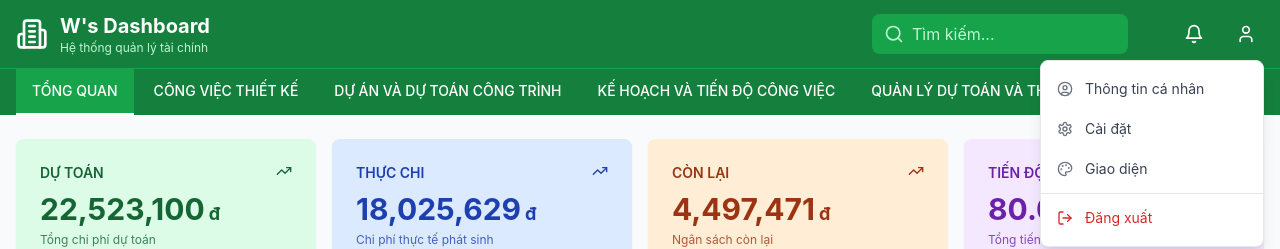
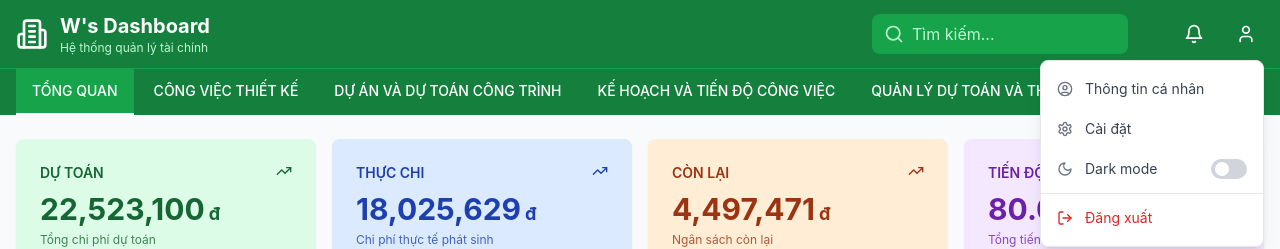
Before and after one commit to JasonT17/Vibe-Coding-Chilling-, a React (Vite) app: page / in a window 1280 px wide. Both pictures are taken after a click on the button 1246 px from the left and 34 px from the top of the page. Shown: the top 249 px of the page. Built offline with nearby package versions, Linux system fonts and the light colour scheme.

Commit message:
feat: Change Giao dien to Dark mode with toggle switch

```diff
--- a/src/components/Header.jsx
+++ b/src/components/Header.jsx
@@ -1,8 +1,9 @@
 import { useState, useRef, useEffect } from 'react';
-import { Building2, Search, Bell, User, UserCircle, Settings, Palette, LogOut } from 'lucide-react';
+import { Building2, Search, Bell, User, UserCircle, Settings, Moon, LogOut } from 'lucide-react';
 
 const Header = () => {
   const [showUserMenu, setShowUserMenu] = useState(false);
+  const [darkMode, setDarkMode] = useState(false);
   const userMenuRef = useRef(null);
 
   const navItems = [
@@ -82,13 +83,28 @@ const Header = () => {
                     <span>Cài đặt</span>
                   </button>
 
-                  <button
-                    onClick={() => setShowUserMenu(false)}
-                    className="w-full px-4 py-2.5 text-left text-sm text-gray-700 hover:bg-gray-100 flex items-center space-x-3 transition-colors"
-                  >
-                    <Palette className="h-4 w-4 text-gray-500" />
-                    <span>Giao diện</span>
-                  </button>
+                  <div className="w-full px-4 py-2.5 text-sm text-gray-700 hover:bg-gray-100 flex items-center justify-between transition-colors">
+                    <div className="flex items-center space-x-3">
+                      <Moon className="h-4 w-4 text-gray-500" />
+                      <span>Dark mode</span>
+                    </div>
+                    {/* Toggle Switch */}
+                    <button
+                      onClick={(e) => {
+                        e.stopPropagation();
+                        setDarkMode(!darkMode);
+                      }}
+                      className={`relative inline-flex h-5 w-9 items-center rounded-full transition-colors ${
+                        darkMode ? 'bg-green-600' : 'bg-gray-300'
+                      }`}
+                    >
+                      <span
+                        className={`inline-block h-3.5 w-3.5 transform rounded-full bg-white transition-transform ${
+                          darkMode ? 'translate-x-5' : 'translate-x-1'
+                        }`}
+                      />
+                    </button>
+                  </div>
 
                   <div className="border-t border-gray-200 my-1"></div>
 
```
